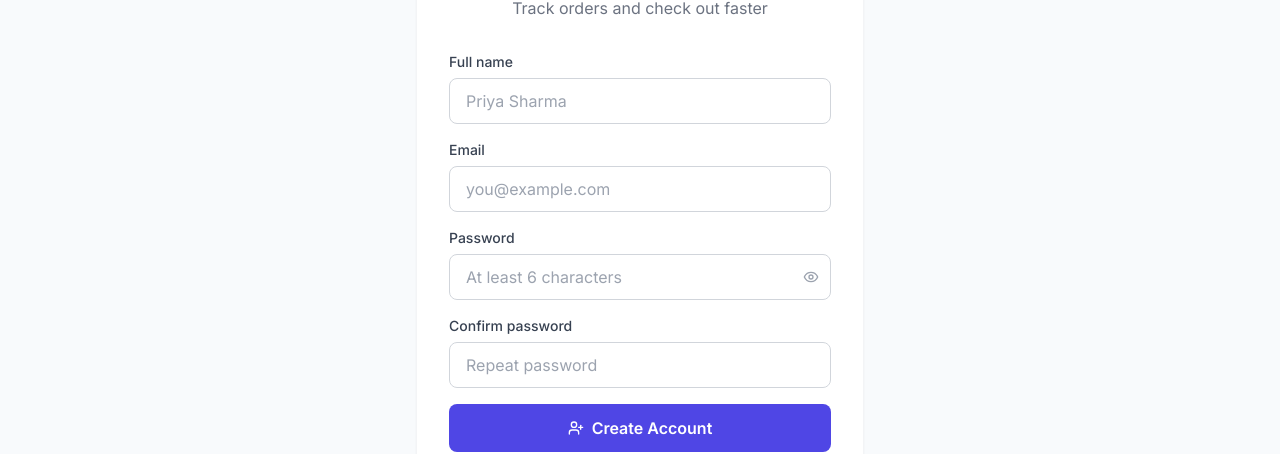
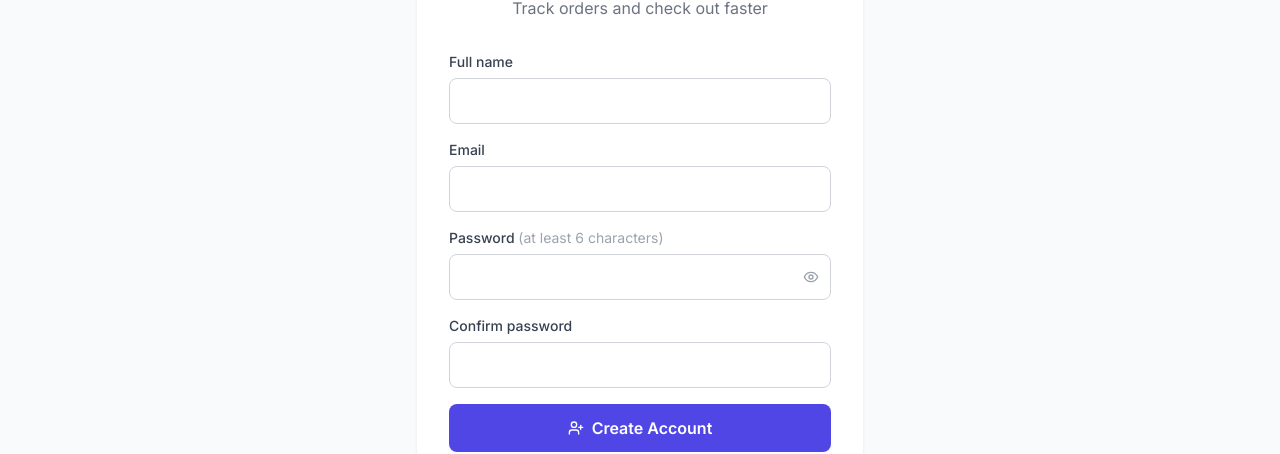
Before and after one commit to Sudev-04/E-commerce, a Next.js app in the folder frontend/: page /auth/register in a window 1280 px wide. Shown: the part 234-688 px from the top of the page. Built offline with nearby package versions, Linux system fonts and the light colour scheme; no server answers.

Commit message:
Remove sample text from form fields
Sign-in, register, checkout and admin form inputs are now blank. The
password rule moved into the label. Search and price boxes keep their
hints since they have no visible label.

```diff
--- a/frontend/app/auth/login/page.tsx
+++ b/frontend/app/auth/login/page.tsx
@@ -84,7 +84,7 @@ function LoginForm() {
         <div>
           <label htmlFor="email" className="text-sm font-medium text-gray-700 block mb-1.5">Email</label>
           <input id="email" type="email" value={form.email} onChange={(e) => setForm({ ...form, email: e.target.value })}
-            className="input-field" placeholder="you@example.com" required autoComplete="email" />
+            className="input-field" required autoComplete="email" />
         </div>
 
         <div>
@@ -92,7 +92,7 @@ function LoginForm() {
           <div className="relative">
             <input id="password" type={showPassword ? "text" : "password"} value={form.password}
               onChange={(e) => setForm({ ...form, password: e.target.value })}
-              className="input-field pr-10" placeholder="••••••••" required autoComplete="current-password" />
+              className="input-field pr-10" required autoComplete="current-password" />
             <button type="button" onClick={() => setShowPassword(!showPassword)}
               aria-label={showPassword ? "Hide password" : "Show password"}
               className="absolute right-3 top-1/2 -translate-y-1/2 text-gray-400 hover:text-gray-600">
--- a/frontend/app/auth/register/page.tsx
+++ b/frontend/app/auth/register/page.tsx
@@ -60,19 +60,19 @@ function RegisterForm() {
         <div>
           <label htmlFor="name" className="text-sm font-medium text-gray-700 block mb-1.5">Full name</label>
           <input id="name" type="text" value={form.name} onChange={(e) => setForm({ ...form, name: e.target.value })}
-            className="input-field" placeholder="Priya Sharma" required minLength={2} maxLength={50} autoComplete="name" />
+            className="input-field" required minLength={2} maxLength={50} autoComplete="name" />
         </div>
         <div>
           <label htmlFor="email" className="text-sm font-medium text-gray-700 block mb-1.5">Email</label>
           <input id="email" type="email" value={form.email} onChange={(e) => setForm({ ...form, email: e.target.value })}
-            className="input-field" placeholder="you@example.com" required autoComplete="email" />
+            className="input-field" required autoComplete="email" />
         </div>
         <div>
-          <label htmlFor="password" className="text-sm font-medium text-gray-700 block mb-1.5">Password</label>
+          <label htmlFor="password" className="text-sm font-medium text-gray-700 block mb-1.5">Password <span className="text-gray-400 font-normal">(at least 6 characters)</span></label>
           <div className="relative">
             <input id="password" type={showPassword ? "text" : "password"} value={form.password}
               onChange={(e) => setForm({ ...form, password: e.target.value })}
-              className="input-field pr-10" placeholder="At least 6 characters" required minLength={6} autoComplete="new-password" />
+              className="input-field pr-10" required minLength={6} autoComplete="new-password" />
             <button type="button" onClick={() => setShowPassword(!showPassword)}
               aria-label={showPassword ? "Hide password" : "Show password"}
               className="absolute right-3 top-1/2 -translate-y-1/2 text-gray-400 hover:text-gray-600">
@@ -84,7 +84,7 @@ function RegisterForm() {
           <label htmlFor="confirmPassword" className="text-sm font-medium text-gray-700 block mb-1.5">Confirm password</label>
           <input id="confirmPassword" type="password" value={form.confirmPassword}
             onChange={(e) => setForm({ ...form, confirmPassword: e.target.value })}
-            className="input-field" placeholder="Repeat password" required autoComplete="new-password" />
+            className="input-field" required autoComplete="new-password" />
         </div>
 
         <button type="submit" disabled={loading} aria-busy={loading} className="btn-primary w-full flex items-center justify-center gap-2 py-3 mt-2 disabled:opacity-80">
--- a/frontend/app/checkout/page.tsx
+++ b/frontend/app/checkout/page.tsx
@@ -137,15 +137,15 @@ function CheckoutForm() {
             <div className="grid grid-cols-1 sm:grid-cols-2 gap-4">
               <div>
                 <label htmlFor="fullName" className="text-sm font-medium text-gray-700 block mb-1.5">Full name</label>
-                <input id="fullName" className="input-field" value={address.fullName} onChange={set("fullName")} placeholder={user?.name || "Your name"} required autoComplete="name" />
+                <input id="fullName" className="input-field" value={address.fullName} onChange={set("fullName")} required autoComplete="name" />
               </div>
               <div>
                 <label htmlFor="phone" className="text-sm font-medium text-gray-700 block mb-1.5">Mobile number</label>
-                <input id="phone" className="input-field" value={address.phone} onChange={set("phone")} placeholder="10-digit mobile number" required inputMode="numeric" pattern="[6-9][0-9]{9}" maxLength={10} title="Enter a valid 10-digit Indian mobile number" autoComplete="tel-national" />
+                <input id="phone" className="input-field" value={address.phone} onChange={set("phone")} required inputMode="numeric" pattern="[6-9][0-9]{9}" maxLength={10} title="Enter a valid 10-digit Indian mobile number" autoComplete="tel-national" />
               </div>
               <div className="sm:col-span-2">
                 <label htmlFor="line1" className="text-sm font-medium text-gray-700 block mb-1.5">Address</label>
-                <input id="line1" className="input-field" value={address.line1} onChange={set("line1")} placeholder="House no., building, street" required autoComplete="address-line1" />
+                <input id="line1" className="input-field" value={address.line1} onChange={set("line1")} required autoComplete="address-line1" />
               </div>
               <div className="sm:col-span-2">
                 <label htmlFor="line2" className="text-sm font-medium text-gray-700 block mb-1.5">Landmark / Area <span className="text-gray-400 font-normal">(optional)</span></label>
--- a/frontend/app/dashboard/admin/ProductForm.tsx
+++ b/frontend/app/dashboard/admin/ProductForm.tsx
@@ -143,7 +143,7 @@ export default function ProductForm({ product, onCancel, onSave }: Props) {
           </div>
           <div className="sm:col-span-2">
             <label htmlFor="pf-tags" className="text-sm font-medium text-gray-700 block mb-1.5">Tags <span className="text-gray-400 font-normal">(comma separated)</span></label>
-            <input id="pf-tags" className="input-field" value={form.tags} onChange={set("tags")} placeholder="wireless, bluetooth" />
+            <input id="pf-tags" className="input-field" value={form.tags} onChange={set("tags")} />
           </div>
 
           {error && <div role="alert" className="sm:col-span-2 bg-red-50 border border-red-200 text-red-700 rounded-lg p-3 text-sm">{error}</div>}
```
